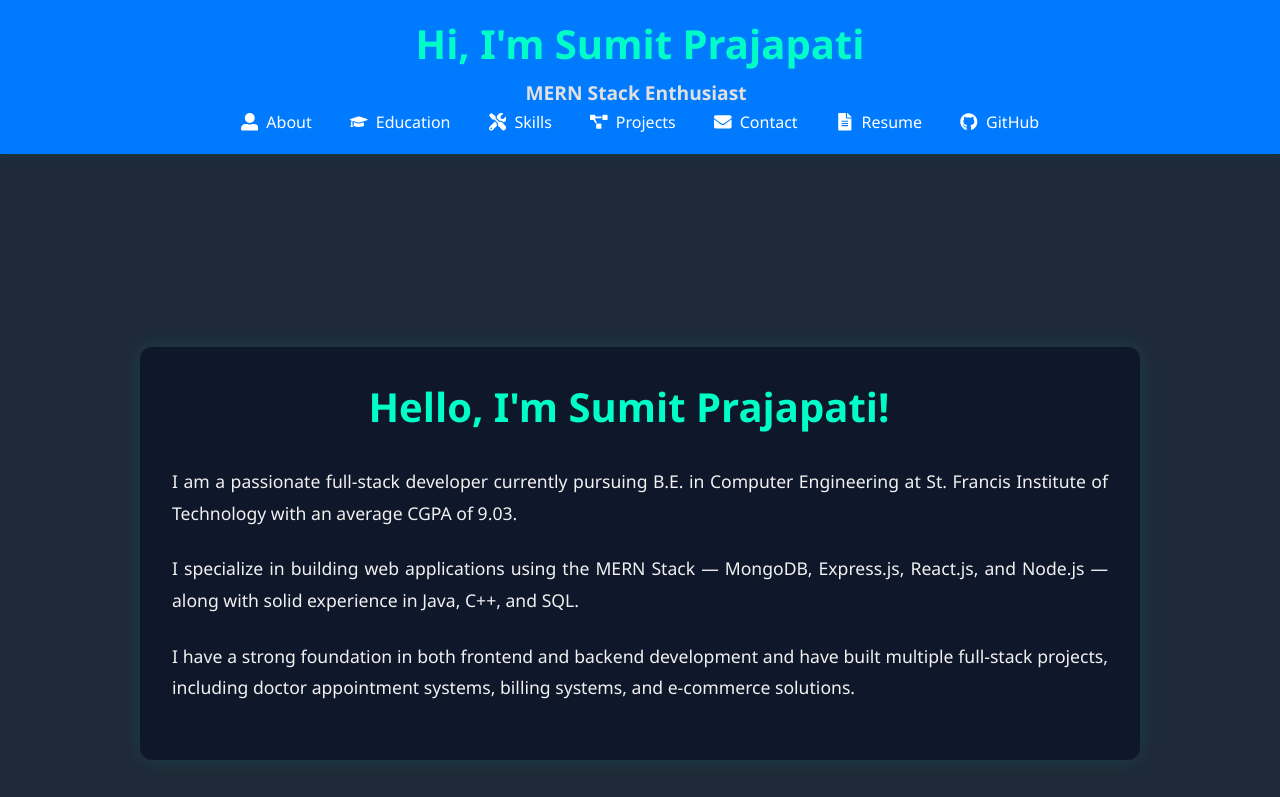
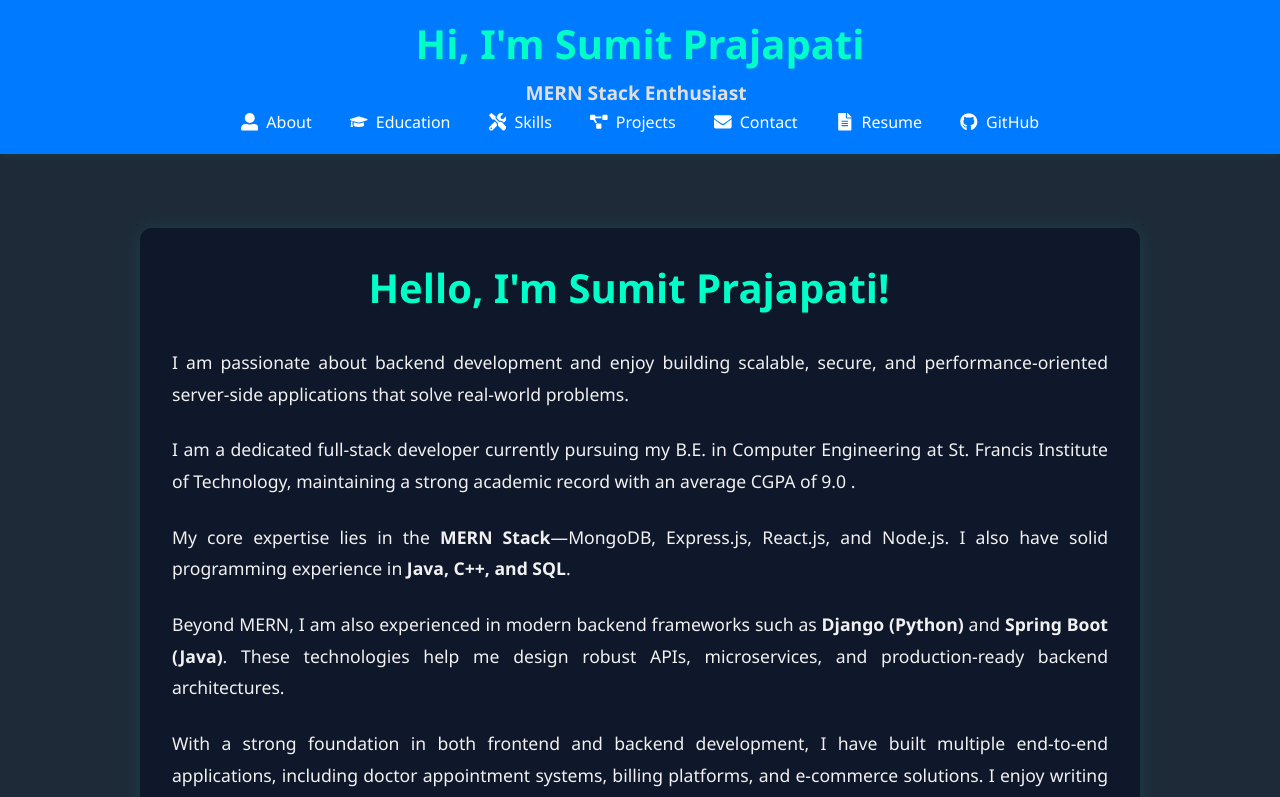
Before and after one commit to SumitPrajapatiCoder/My-Portfolio, a React (Vite) app: page / in a window 1280 px wide. Shown: the top 797 px of the page. Built offline with nearby package versions, Linux system fonts and the light colour scheme.

Commit message:
Push All Updates

```diff
--- a/src/Componenet/about.jsx
+++ b/src/Componenet/about.jsx
@@ -19,20 +19,38 @@ const About = () => {
             delaySpeed={1500}
           />
         </h2>
+
         <p>
-          I am a passionate full-stack developer currently pursuing B.E. in
-          Computer Engineering at St. Francis Institute of Technology with an
-          average CGPA of 9.03.
+          I am passionate about backend development and enjoy building scalable,
+          secure, and performance-oriented server-side applications that solve
+          real-world problems.
         </p>
+
         <p>
-          I specialize in building web applications using the MERN Stack —
-          MongoDB, Express.js, React.js, and Node.js — along with solid
-          experience in Java, C++, and SQL.
+          I am a dedicated full-stack developer currently pursuing my B.E. in
+          Computer Engineering at St. Francis Institute of Technology, maintaining
+          a strong academic record with an average CGPA of 9.0 .
         </p>
+
         <p>
-          I have a strong foundation in both frontend and backend development
-          and have built multiple full-stack projects, including doctor
-          appointment systems, billing systems, and e-commerce solutions.
+          My core expertise lies in the <strong>MERN Stack</strong>—MongoDB,
+          Express.js, React.js, and Node.js. I also have solid programming
+          experience in <strong>Java, C++, and SQL</strong>.
+        </p>
+
+        <p>
+          Beyond MERN, I am also experienced in modern backend frameworks such as
+          <strong> Django (Python)</strong> and <strong>Spring Boot (Java)</strong>.
+          These technologies help me design robust APIs, microservices, and
+          production-ready backend architectures.
+        </p>
+
+        <p>
+          With a strong foundation in both frontend and backend development, I
+          have built multiple end-to-end applications, including doctor appointment
+          systems, billing platforms, and e-commerce solutions. I enjoy writing
+          clean, efficient code and continuously improving my skills to stay
+          aligned with industry standards.
         </p>
       </div>
     </section>
--- a/src/Componenet/header.jsx
+++ b/src/Componenet/header.jsx
@@ -76,7 +76,7 @@ const Header = () => {
           </li>
           <li>
             <a
-              href="/Sumit Prajapati Resume Updated.pdf"
+              href="/Sumit Prajapati Resume NOV.pdf"
               target="_blank"
               rel="noopener noreferrer"
               onClick={() => setMenuOpen(false)}
```
Also changed, not shown: 2 other files (tests, documents, lock files or other folders).
